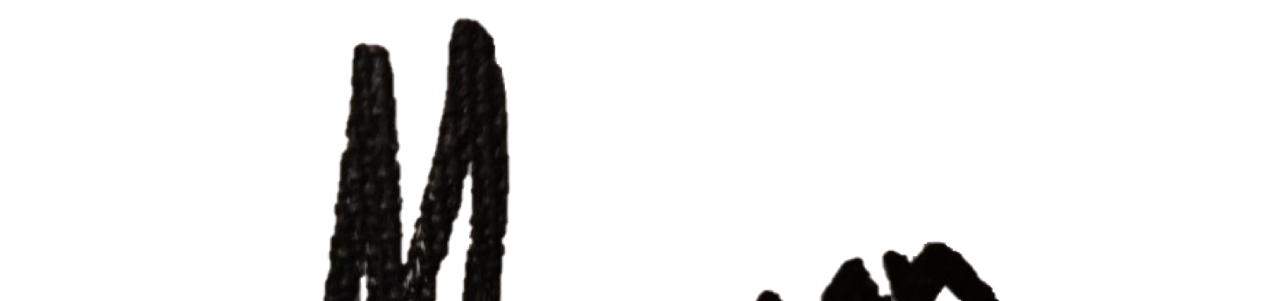
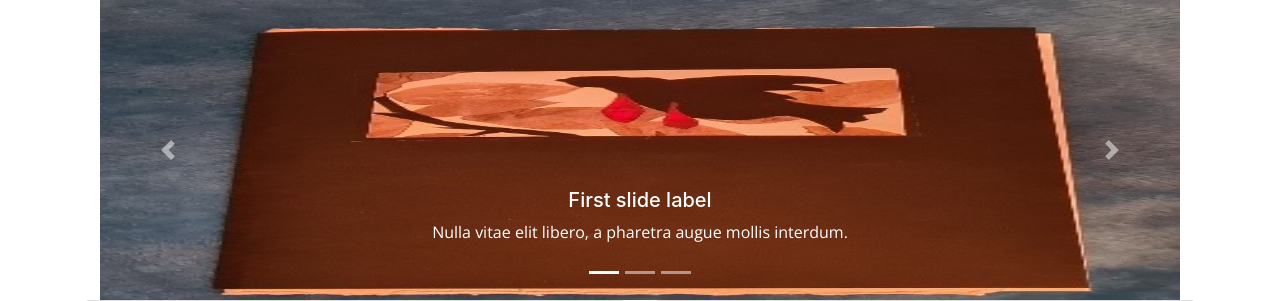
Before and after one commit to pengols/jjmason, a Django app: page / in a window 1280 px wide. Shown: the part 187-488 px from the top of the page. Run offline with Django 3.2, Linux system fonts and the light colour scheme; some web fonts are replaced.

Commit message:
resized carosel image for test

```diff
--- a/home/templates/home/index.html
+++ b/home/templates/home/index.html
@@ -30,7 +30,7 @@
       <div class="carousel-inner">
         <div class="carousel-item active">
           <div class="container">
-          <img src="/media/sig.png" class="d-block w-100" alt="..." />
+          <img src="/media/Nightingale_temp.jpg" class="d-block w-100" alt="..." width="200" height="300"/>
         </div>
           <div class="carousel-caption d-none d-md-block">
             <h5>First slide label</h5>
```
